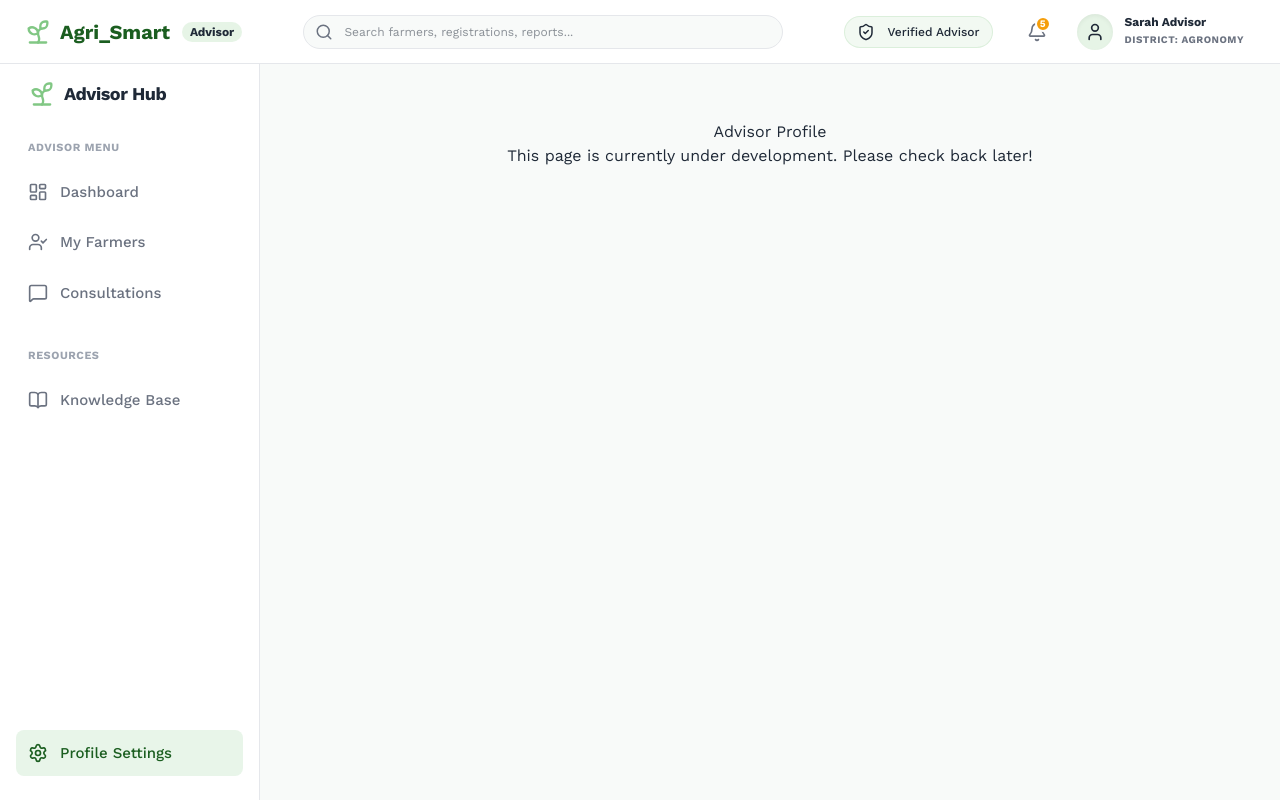
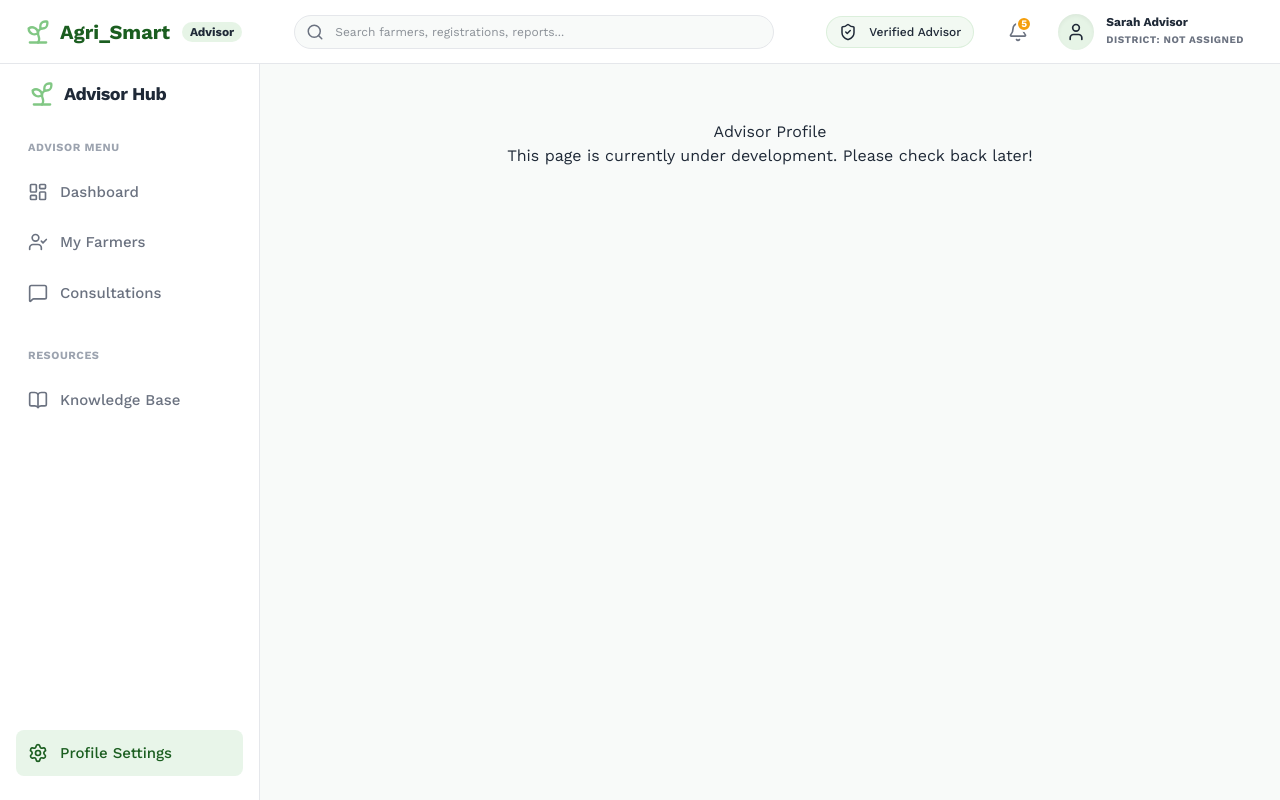
Before and after one commit to M-arnold-tech/Agri-Smart_frontend, a React (Vite) app: page /advisor/settings in a window 1280 px wide. Built offline with nearby package versions, Linux system fonts and the light colour scheme.

Commit message:
feat: implement farmer dashboard, advisor navbar, and farmer data hook

```diff
--- a/src/hooks/useFarmer.ts
+++ b/src/hooks/useFarmer.ts
@@ -15,6 +15,7 @@ interface Advisor {
   lastName: string;
   email: string;
   specialization: string[];
+  district?: string;
 }
 
 export default function useFarmer() {
--- a/src/pages/advisor/layout/AdvisorNavbar.tsx
+++ b/src/pages/advisor/layout/AdvisorNavbar.tsx
@@ -68,7 +68,7 @@ export const AdvisorNavbar: React.FC<AdvisorNavbarProps> = ({
               {user ? `${user.firstName} ${user.lastName}` : "Sarah Advisor"}
             </p>
             <p className="text-[10px] text-text-muted uppercase tracking-wider font-bold mt-1">
-              District: {user?.district || "Agronomy"}
+              District: {user?.district || "Not Assigned"}
             </p>
           </div>
         </div>
--- a/src/pages/farmer/pages/Dashboard.tsx
+++ b/src/pages/farmer/pages/Dashboard.tsx
@@ -136,7 +136,9 @@ export const FarmerDashboard: React.FC = () => {
                   <h4 className="font-semibold text-text-main text-lg">
                     {advisor ? `${advisor.firstName} ${advisor.lastName}` : "Sarah Advisor"}
                   </h4>
-                  <p className="text-xs text-text-muted">{advisor?.specialization?.join(", ") || "Agronomist"}</p>
+                  <p className="text-xs text-text-muted">
+                    {advisor?.district ? `${advisor.district} District` : (advisor?.specialization?.[0] || "Agronomist")}
+                  </p>
                 </div>
               </div>
               <div className="bg-[#dcfce7] text-[#166534] px-3 py-1 rounded-full text-[12px] font-bold uppercase tracking-wider">
```
